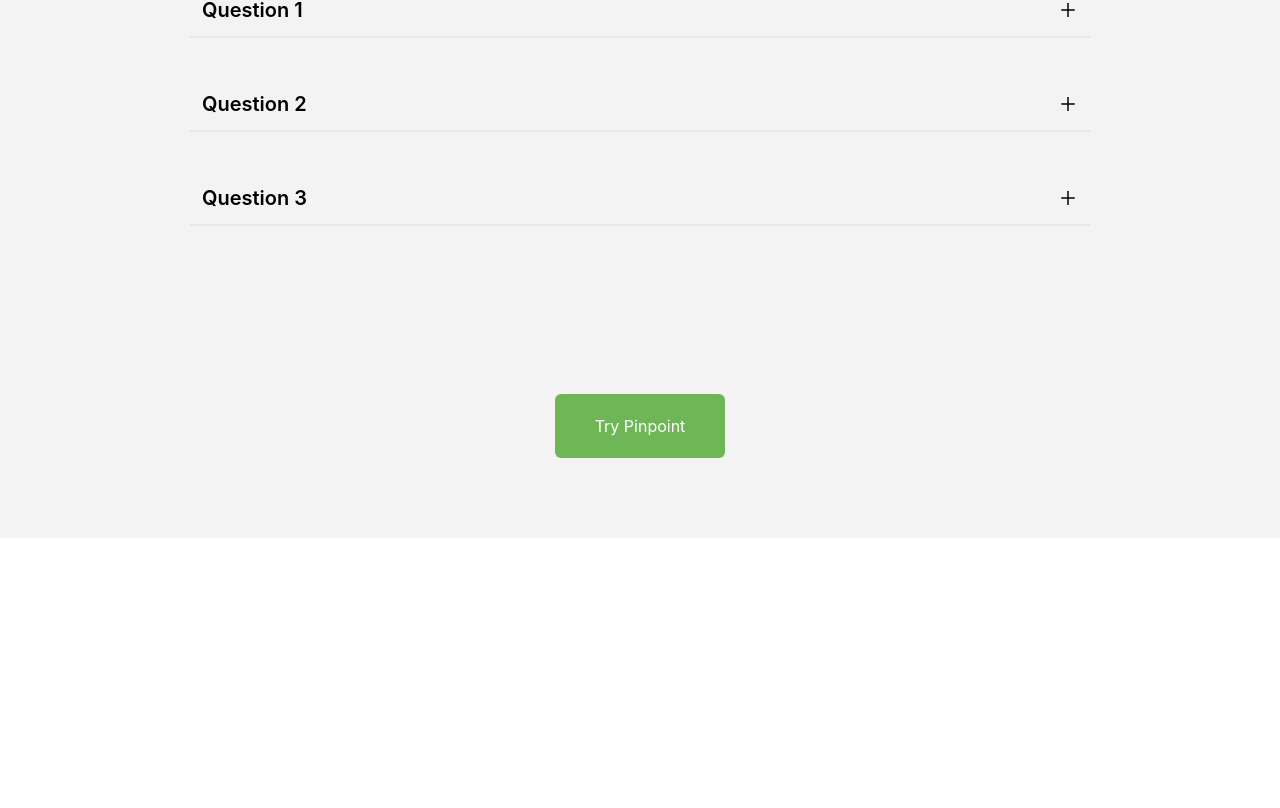
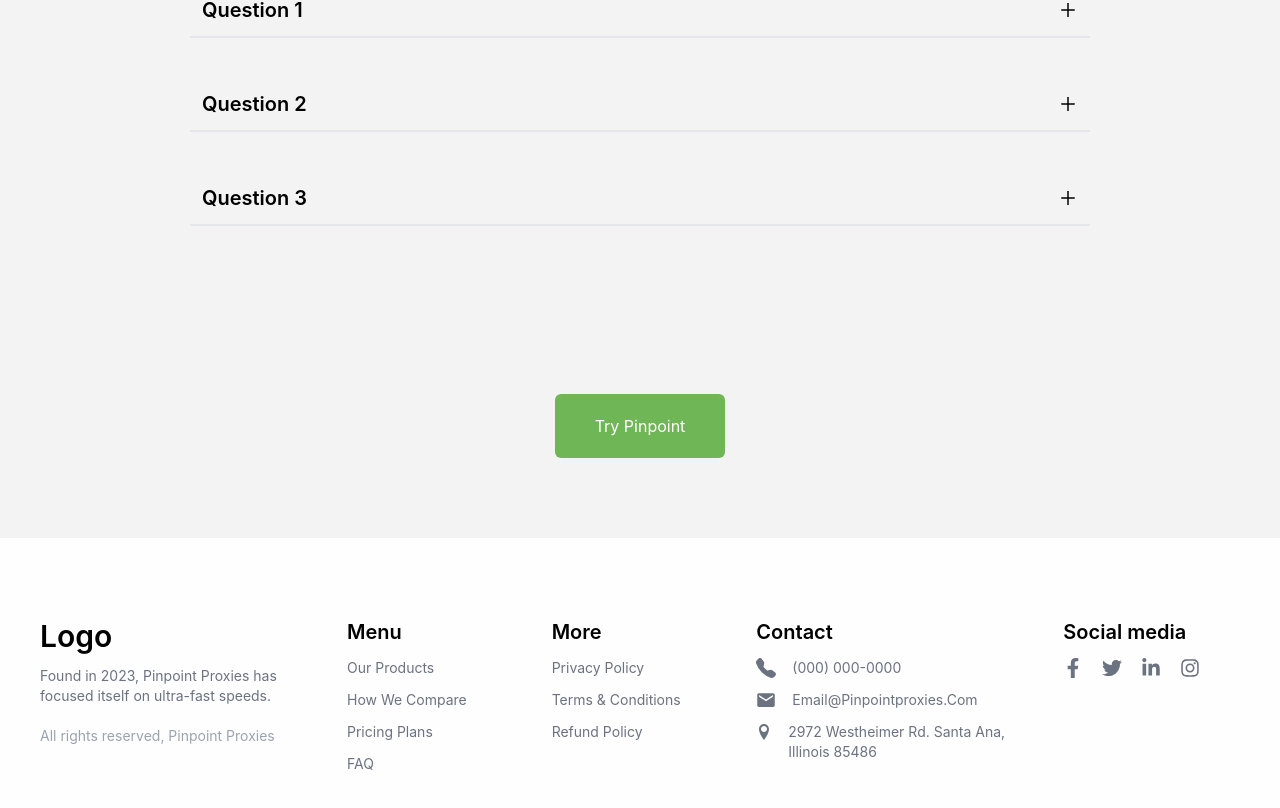
Before and after one commit to Mohammad-Hidayat-Ullah-Reza/proxy-service-test, a React (Vite) app: page / in a window 1280 px wide. Shown: the part 1948-2756 px from the top of the page. Before the commit the page ends 2486 px from the top, so only its background shows below. Built offline with nearby package versions, Linux system fonts and the light colour scheme.

Commit message:
footer added

```diff
--- a/src/components/Accordion.jsx
+++ b/src/components/Accordion.jsx
@@ -3,7 +3,6 @@
 
 function Accordion({ title, desc }) {
   const [open, setOpen] = useState(false);
-  console.log(open);
 
   return (
     <div>
--- /dev/null
+++ b/src/components/Footer.jsx
@@ -0,0 +1,122 @@
+import React from "react";
+import { BsFillTelephoneFill } from "react-icons/bs";
+import { IoMdMail } from "react-icons/io";
+import { ImLocation } from "react-icons/im";
+import {
+  FaFacebookF,
+  FaTwitter,
+  FaLinkedinIn,
+  FaInstagram,
+} from "react-icons/fa";
+
+function Footer() {
+  return (
+    <footer className="bg-[#FEFEFE]">
+      <div className="container px-10 py-20 grid grid-cols-12 gap-7">
+        {/* logo and all rights */}
+        <div className="col-span-12 md:col-span-6 lg:col-span-3">
+          <a href="#" className="text-3xl font-semibold capitalize">
+            Logo
+          </a>
+          <p className="text-gray-500 text-sm mt-3 mb-5">
+            Found in 2023, Pinpoint Proxies has focused itself on ultra-fast
+            speeds.
+          </p>
+          <p className="text-gray-400 text-sm">
+            All rights reserved, <a href="#">Pinpoint Proxies</a>
+          </p>
+        </div>
+
+        {/* Menu */}
+        <div className="col-span-6 md:col-span-3 lg:col-span-2 flex flex-col items-start gap-3 capitalize">
+          <div className="text-xl font-semibold">Menu</div>
+          <a href="#" className="text-gray-500 text-sm hover:text-gray-700">
+            our products
+          </a>
+          <a href="#" className="text-gray-500 text-sm hover:text-gray-700">
+            How we compare
+          </a>
+          <a href="#" className="text-gray-500 text-sm hover:text-gray-700">
+            pricing plans
+          </a>
+          <a href="#" className="text-gray-500 text-sm hover:text-gray-700">
+            FAQ
+          </a>
+        </div>
+
+        {/* More */}
+        <div className="col-span-6 md:col-span-3 lg:col-span-2 flex flex-col items-start gap-3 capitalize">
+          <div className="text-xl font-semibold">More</div>
+          <a href="#" className="text-gray-500 text-sm hover:text-gray-700">
+            privacy policy
+          </a>
+          <a href="#" className="text-gray-500 text-sm hover:text-gray-700">
+            terms & conditions
+          </a>
+          <a href="#" className="text-gray-500 text-sm hover:text-gray-700">
+            refund policy
+          </a>
+        </div>
+
+        {/* Contact */}
+        <div className="col-span-12 md:col-span-6 lg:col-span-3 flex flex-col items-start gap-3 capitalize">
+          <div className="text-xl font-semibold">Contact</div>
+          <a
+            href="#"
+            className="text-gray-500 text-sm hover:text-gray-700 flex items-start gap-4"
+          >
+            <BsFillTelephoneFill className="text-xl" />
+            (000) 000-0000
+          </a>
+          <a
+            href="#"
+            className="text-gray-500 text-sm hover:text-gray-700 flex items-start gap-4"
+          >
+            <IoMdMail className="text-xl" />
+            email@pinpointproxies.com
+          </a>
+          <a
+            href="#"
+            className="text-gray-500 text-sm hover:text-gray-700 flex items-start gap-4"
+          >
+            <ImLocation className="text-xl" />
+            2972 westheimer rd. santa ana, illinois 85486
+          </a>
+        </div>
+
+        {/* Social Link */}
+        <div className="col-span-6 md:col-span-3 lg:col-span-2 flex flex-col items-start gap-3 capitalize">
+          <div className="text-xl font-semibold normal-case">Social media</div>
+          <div className="flex items-center justify-between xl:pr-10 w-full">
+            <a
+              href="#"
+              className="text-gray-500 text-sm hover:text-gray-700 flex items-center gap-2"
+            >
+              <FaFacebookF className="text-xl" />
+            </a>
+            <a
+              href="#"
+              className="text-gray-500 text-sm hover:text-gray-700 flex items-center gap-2"
+            >
+              <FaTwitter className="text-xl" />
+            </a>
+            <a
+              href="#"
+              className="text-gray-500 text-sm hover:text-gray-700 flex items-center gap-2"
+            >
+              <FaLinkedinIn className="text-xl" />
+            </a>
+            <a
+              href="#"
+              className="text-gray-500 text-sm hover:text-gray-700 flex items-center gap-2"
+            >
+              <FaInstagram className="text-xl" />
+            </a>
+          </div>
+        </div>
+      </div>
+    </footer>
+  );
+}
+
+export default Footer;
--- a/src/layout/Main/Main.jsx
+++ b/src/layout/Main/Main.jsx
@@ -1,10 +1,13 @@
 import React from "react";
 import Home from "../../pages/Main/Home";
+import { Outlet } from "react-router-dom";
+import Footer from "../../components/Footer";
 
 function Main() {
   return (
     <div>
-      <Home />
+      <Outlet />
+      <Footer />
     </div>
   );
 }
```
Also changed, not shown: src/routes/routes.jsx (+7 -0 lines).
